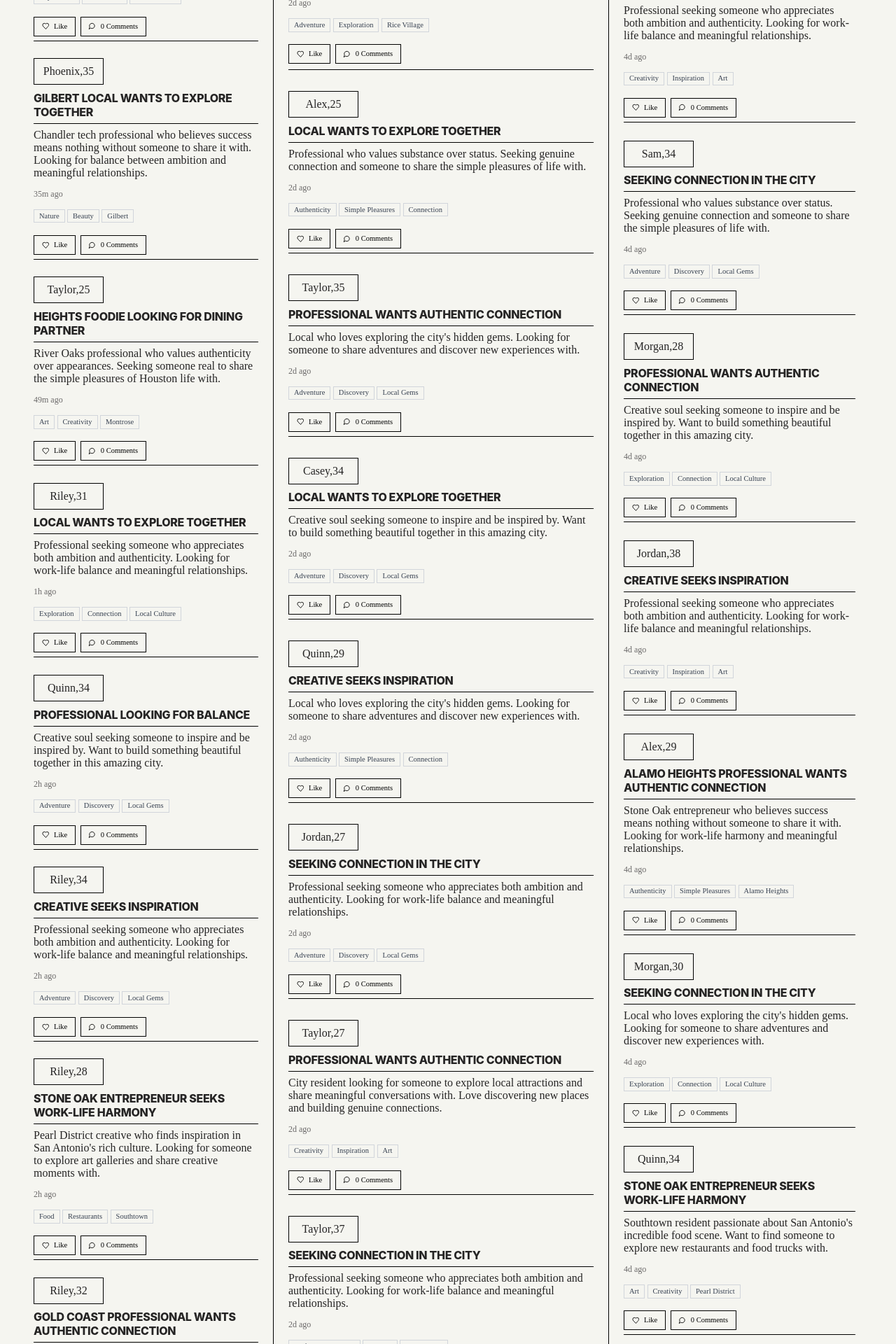
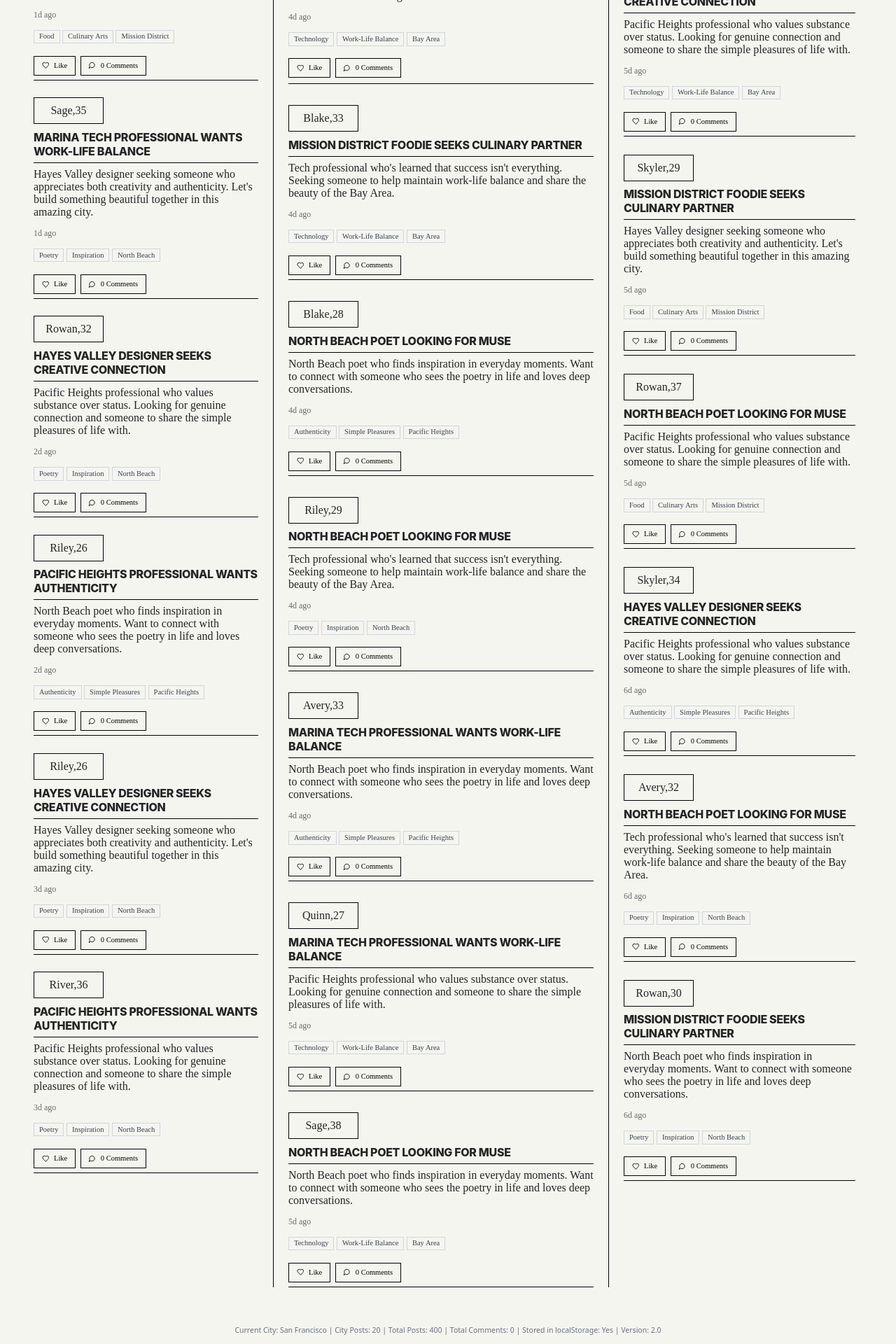
Before and after one commit to mrunal2000/Newspaperdating, a React (Create React App) app: page / in a window 1280 px wide. Shown: the part 640-2560 px from the top of the page at 70% size. Built offline with nearby package versions, Linux system fonts and the light colour scheme; a web font is replaced by a local one.

Commit message:
Implement city-specific post filtering - show only 20 posts for current city

```diff
--- a/src/App.tsx
+++ b/src/App.tsx
@@ -1270,7 +1270,10 @@ export default function App() {
   const loadProfilesFromStorage = (): Profile[] | null => {
     try {
       const stored = localStorage.getItem('newspaperDatingProfiles');
-      if (stored) {
+      const version = localStorage.getItem('newspaperDatingVersion');
+      const currentVersion = '2.0'; // Version for 20 posts per city
+
+      if (stored && version === currentVersion) {
         const parsed = JSON.parse(stored);
         // Convert date strings back to Date objects
         return parsed.map((profile: any) => ({
@@ -1281,6 +1284,11 @@ export default function App() {
             createdAt: new Date(comment.createdAt)
           }))
         }));
+      } else {
+        // Clear old data and return null to force regeneration
+        localStorage.removeItem('newspaperDatingProfiles');
+        localStorage.setItem('newspaperDatingVersion', currentVersion);
+        return null;
       }
     } catch (error) {
       console.error('Failed to load profiles from localStorage:', error);
@@ -1345,17 +1353,23 @@ export default function App() {
     return profileId.startsWith('user-');
   };
 
-  // Split profiles into columns with time-based hierarchy (latest posts first)
-  const totalProfiles = profiles.length;
-  const leftColumnCount = Math.ceil(totalProfiles / 3);
-  const centerColumnCount = Math.ceil((totalProfiles - leftColumnCount) / 2);
+  // Filter profiles by current city
+  const cityProfiles = profiles.filter(profile =>
+    profile.location.startsWith(currentCity + ',') ||
+    profile.location === currentCity
+  );
+
+  // Split city-specific profiles into columns with time-based hierarchy (latest posts first)
+  const totalCityProfiles = cityProfiles.length;
+  const leftColumnCount = Math.ceil(totalCityProfiles / 3);
+  const centerColumnCount = Math.ceil((totalCityProfiles - leftColumnCount) / 2);
 
   // Sort profiles by creation time (newest first) and distribute across columns
-  const sortedProfiles = [...profiles].sort((a, b) => b.createdAt.getTime() - a.createdAt.getTime());
+  const sortedCityProfiles = [...cityProfiles].sort((a, b) => b.createdAt.getTime() - a.createdAt.getTime());
 
-  const leftColumnProfiles = sortedProfiles.slice(0, leftColumnCount);
-  const centerColumnProfiles = sortedProfiles.slice(leftColumnCount, leftColumnCount + centerColumnCount);
-  const rightColumnProfiles = sortedProfiles.slice(leftColumnCount + centerColumnCount);
+  const leftColumnProfiles = sortedCityProfiles.slice(0, leftColumnCount);
+  const centerColumnProfiles = sortedCityProfiles.slice(leftColumnCount, leftColumnCount + centerColumnCount);
+  const rightColumnProfiles = sortedCityProfiles.slice(leftColumnCount + centerColumnCount);
 
   return (
     <div className="bg-[#F5F5F0] min-h-screen w-full">
@@ -1427,11 +1441,16 @@ export default function App() {
             </div>
           </div>
 
+
+
           {/* Debug info - can be removed later */}
           <div className="text-xs text-gray-500 mt-6 text-center">
+            Current City: {currentCity} |
+            City Posts: {cityProfiles.length} |
             Total Posts: {profiles.length} |
             Total Comments: {profiles.reduce((total, profile) => total + profile.comments.length, 0)} |
-            Stored in localStorage: {localStorage.getItem('newspaperDatingProfiles') ? 'Yes' : 'No'}
+            Stored in localStorage: {localStorage.getItem('newspaperDatingProfiles') ? 'Yes' : 'No'} |
+            Version: {localStorage.getItem('newspaperDatingVersion') || 'None'}
           </div>
 
         </div>
```
Also changed, not shown: 7 other files (tests, documents, lock files or other folders).
